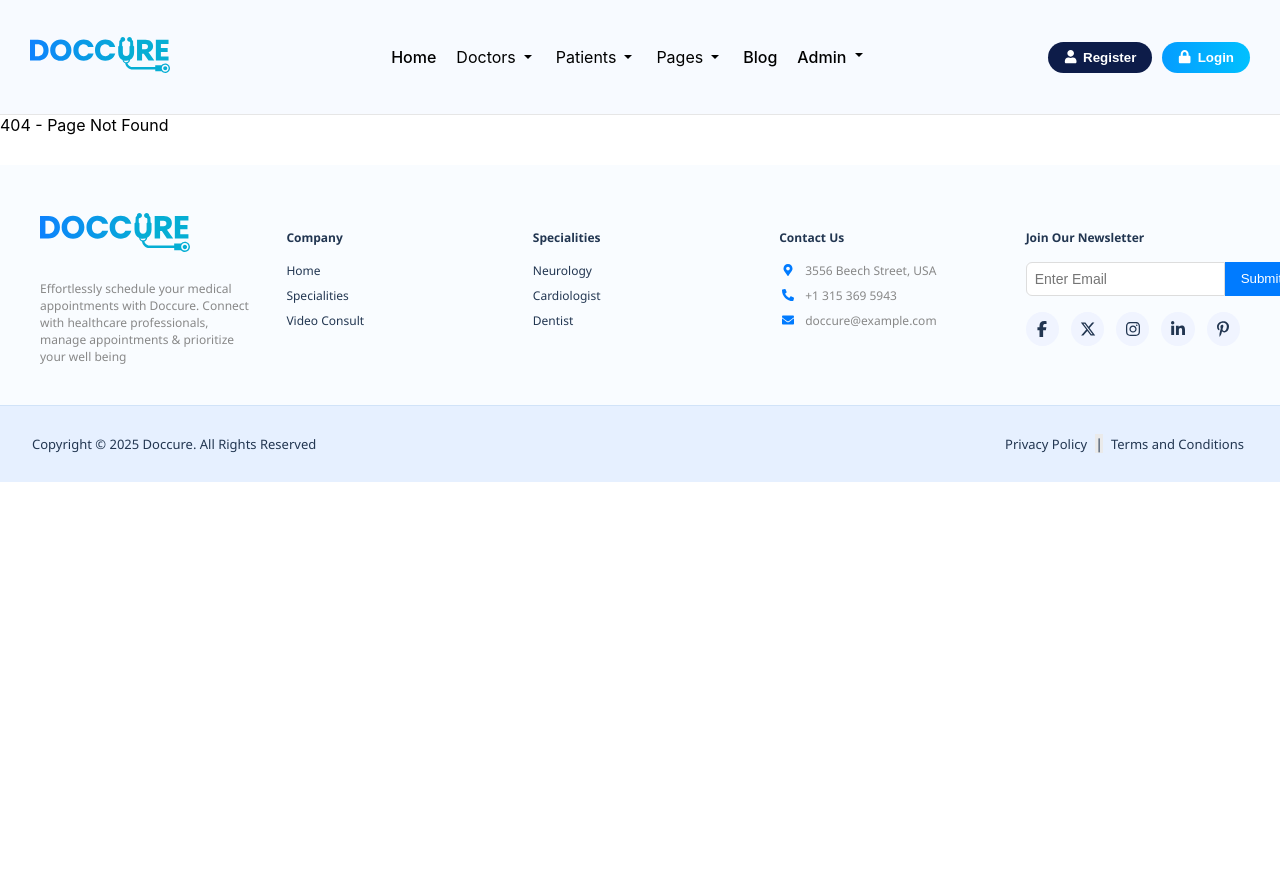
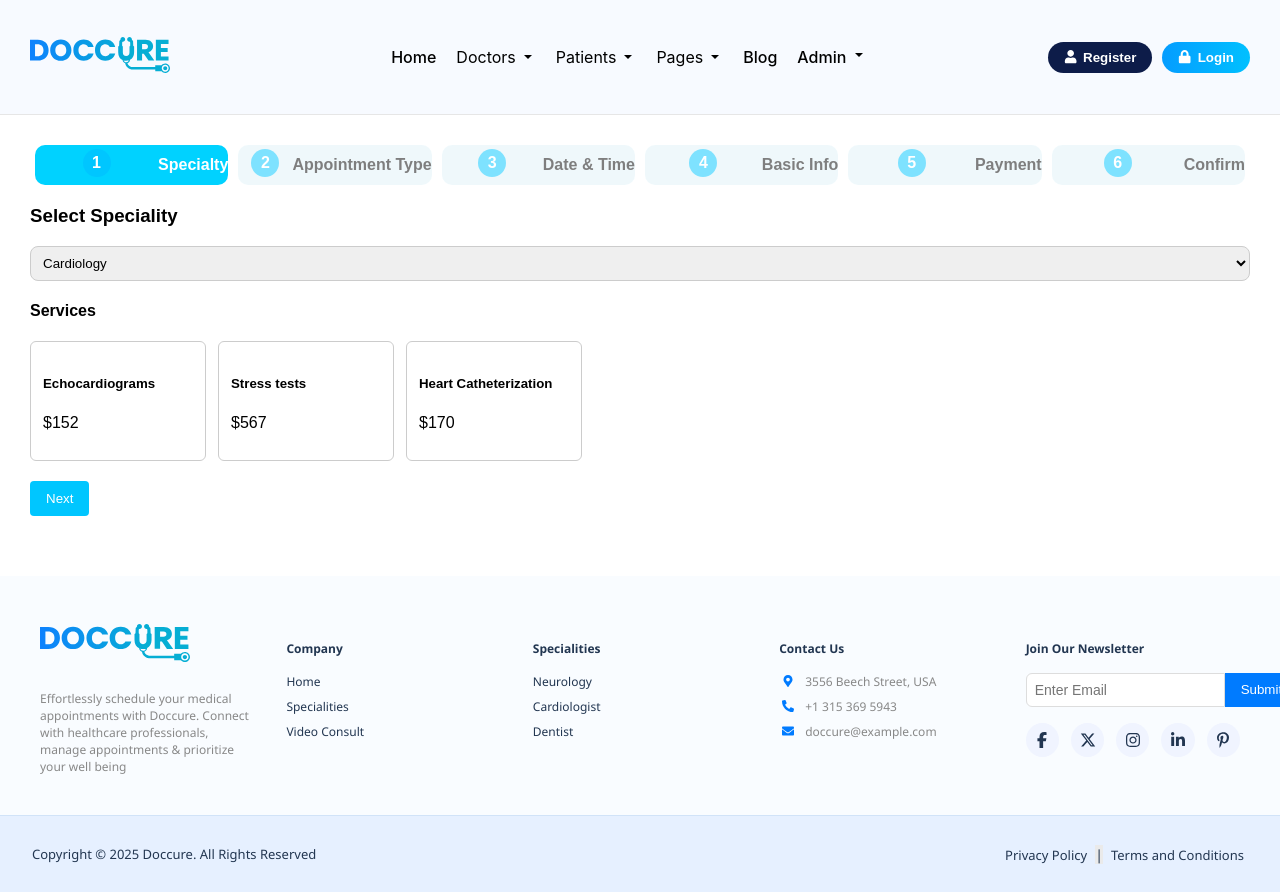
Before and after one commit to harshthakkar-code/Healthcare-App, a React (Create React App) app in the folder frontend/: page /book-appointment in a window 1280 px wide. Before the commit the page ends 800 px from the top, so only its background shows below. Built offline with nearby package versions, Linux system fonts and the light colour scheme.

Commit message:
Changes for BE

```diff
--- a/frontend/src/App.js
+++ b/frontend/src/App.js
@@ -11,6 +11,7 @@ import ForgotPassword from './pages/ForgotPassword';
 import RegisterRouter from './pages/RegisterRouter';
 import PatientRegisterRouter from './pages/PatientRegisterRouter';
 import DoctorList from './pages/DoctorList';
+import BookAppointment from './pages/BookAppointment';
 
 function App() {
   return (
@@ -27,6 +28,7 @@ function App() {
           <Route path="/forgotpassword" element={<ForgotPassword />} />
           <Route path="/doctor-register" element={<RegisterRouter />} />
           <Route path="/patient-registration" element={<PatientRegisterRouter />} />
+          <Route path="/book-appointment" element={<BookAppointment />} />
 
           <Route path="/doctors" element={<DoctorList />} />
           {/* Add other routes here */}
--- /dev/null
+++ b/frontend/src/pages/BookAppointment.css
@@ -0,0 +1,76 @@
+.appointment-container {
+  padding: 30px;
+  font-family: sans-serif;
+}
+
+.step-header {
+  display: flex;
+  justify-content: space-between;
+  margin-bottom: 20px;
+}
+
+.step {
+  text-align: center;
+  flex: 1;
+  opacity: 0.5;
+}
+
+.step.active,
+.step.done {
+  font-weight: bold;
+  opacity: 1;
+}
+
+.step-number {
+  border-radius: 50%;
+  background: #00c6ff;
+  color: white;
+  width: 28px;
+  height: 28px;
+  margin: 0 auto 5px;
+  display: flex;
+  align-items: center;
+  justify-content: center;
+}
+
+.step-content input,
+.step-content select {
+  display: block;
+  margin: 10px 0;
+  padding: 8px;
+  width: 100%;
+}
+
+.services-grid {
+  display: flex;
+  gap: 12px;
+  flex-wrap: wrap;
+}
+
+.service-box {
+  padding: 12px;
+  border: 1px solid #ccc;
+  border-radius: 6px;
+  width: 150px;
+  cursor: pointer;
+}
+
+.service-box.selected {
+  border-color: #00c6ff;
+  background-color: #e7f9ff;
+}
+
+.navigation {
+  display: flex;
+  justify-content: space-between;
+  margin-top: 20px;
+}
+
+button {
+  padding: 10px 16px;
+  background: #00c6ff;
+  border: none;
+  color: white;
+  cursor: pointer;
+  border-radius: 4px;
+}
--- /dev/null
+++ b/frontend/src/pages/BookAppointment.js
@@ -0,0 +1,156 @@
+import React, { useState } from "react";
+import "./BookAppointment.css"; // Create this for styling
+
+const BookAppointment = () => {
+  const [step, setStep] = useState(1);
+  const [formData, setFormData] = useState({
+    doctor: "Dr. Michael Brown",
+    specialty: "Cardiology",
+    selectedService: "",
+    appointmentType: "",
+    date: "",
+    time: "",
+    patientName: "",
+    patientEmail: "",
+    paymentMethod: "",
+  });
+
+  const nextStep = () => setStep((s) => s + 1);
+  const prevStep = () => setStep((s) => s - 1);
+
+  const handleChange = (e) => {
+    setFormData({ ...formData, [e.target.name]: e.target.value });
+  };
+
+  const handleServiceSelect = (service) => {
+    setFormData({ ...formData, selectedService: service });
+  };
+
+  const handleSubmit = () => {
+    console.log("Final Appointment Data:", formData);
+    // Submit to backend
+  };
+
+  return (
+    <div className="appointment-container">
+      <div className="step-header">
+        {["Specialty", "Appointment Type", "Date & Time", "Basic Info", "Payment", "Confirm"].map((label, index) => (
+          <div key={index} className={`step ${step === index + 1 ? "active" : step > index + 1 ? "done" : ""}`}>
+            <div className="step-number">{step > index + 1 ? "✓" : index + 1}</div>
+            <div className="step-label">{label}</div>
+          </div>
+        ))}
+      </div>
+
+      {/* Step Contents */}
+      <div className="step-content">
+        {step === 1 && (
+          <>
+            <h3>Select Speciality</h3>
+            <select name="specialty" value={formData.specialty} onChange={handleChange}>
+              <option value="Cardiology">Cardiology</option>
+              <option value="Psychology">Psychology</option>
+              <option value="Neurology">Neurology</option>
+            </select>
+
+            <h4>Services</h4>
+            <div className="services-grid">
+              {["Echocardiograms", "Stress tests", "Heart Catheterization"].map((s, i) => (
+                <div
+                  key={i}
+                  className={`service-box ${formData.selectedService === s ? "selected" : ""}`}
+                  onClick={() => handleServiceSelect(s)}
+                >
+                  <h5>{s}</h5>
+                  <p>${(Math.random() * 500 + 100).toFixed(0)}</p>
+                </div>
+              ))}
+            </div>
+          </>
+        )}
+
+        {step === 2 && (
+          <>
+            <h3>Select Appointment Type</h3>
+            <label>
+              <input
+                type="radio"
+                name="appointmentType"
+                value="In-Person"
+                checked={formData.appointmentType === "In-Person"}
+                onChange={handleChange}
+              />
+              In-Person
+            </label>
+            <label>
+              <input
+                type="radio"
+                name="appointmentType"
+                value="Virtual"
+                checked={formData.appointmentType === "Virtual"}
+                onChange={handleChange}
+              />
+              Virtual
+            </label>
+          </>
+        )}
+
+        {step === 3 && (
+          <>
+            <h3>Date & Time</h3>
+            <input type="date" name="date" value={formData.date} onChange={handleChange} />
+            <input type="time" name="time" value={formData.time} onChange={handleChange} />
+          </>
+        )}
+
+        {step === 4 && (
+          <>
+            <h3>Basic Information</h3>
+            <input
+              type="text"
+              name="patientName"
+              placeholder="Your Name"
+              value={formData.patientName}
+              onChange={handleChange}
+            />
+            <input
+              type="email"
+              name="patientEmail"
+              placeholder="Your Email"
+              value={formData.patientEmail}
+              onChange={handleChange}
+            />
+          </>
+        )}
+
+        {step === 5 && (
+          <>
+            <h3>Payment Method</h3>
+            <select name="paymentMethod" value={formData.paymentMethod} onChange={handleChange}>
+              <option value="">Select Method</option>
+              <option value="Card">Credit/Debit Card</option>
+              <option value="UPI">UPI</option>
+              <option value="Cash">Cash at Clinic</option>
+            </select>
+          </>
+        )}
+
+        {step === 6 && (
+          <>
+            <h3>Confirm Your Appointment</h3>
+            <pre>{JSON.stringify(formData, null, 2)}</pre>
+            <button onClick={handleSubmit}>Confirm Booking</button>
+          </>
+        )}
+      </div>
+
+      {/* Navigation */}
+      <div className="navigation">
+        {step > 1 && <button onClick={prevStep}>Back</button>}
+        {step < 6 && <button onClick={nextStep}>Next</button>}
+      </div>
+    </div>
+  );
+};
+
+export default BookAppointment;
--- a/frontend/src/pages/Login.css
+++ b/frontend/src/pages/Login.css
@@ -63,7 +63,7 @@
   text-decoration: none;
 }
 
-.options {
+.options1 {
   display: flex;
   justify-content: space-between;
   font-size: 13px;
@@ -71,7 +71,7 @@
   margin-bottom: 20px;
 }
 
-.signin-btn {
+.signin-btn-1 {
   width: 100%;
   background: linear-gradient(to right, #0080ff, #00c6ff);
   color: #fff;
@@ -83,14 +83,14 @@
   margin-bottom: 16px;
 }
 
-.divider {
+.divider1 {
   text-align: center;
   margin: 12px 0;
   font-size: 14px;
   color: #999;
 }
 
-.social-btn {
+.social-btn-1 {
   width: 100%;
   padding: 10px;
   font-size: 14px;
@@ -104,7 +104,7 @@
   justify-content: center;
 }
 
-.google {
+.google1 {
   background: #fff;
   border: 1px solid #ccc;
 }
@@ -124,3 +124,9 @@
   color: #007bff;
   text-decoration: none;
 }
+
+.login-form input[type="checkbox"] {
+  /* margin-right: 5px; */
+  width: 20px !important;
+  /* height: 20px */
+}
--- a/frontend/src/pages/Login.js
+++ b/frontend/src/pages/Login.js
@@ -46,7 +46,7 @@ const Login = () => {
           </div>
           <input type="password" placeholder="Enter your password" required value={password} onChange={e => setPassword(e.target.value)} />
 
-          <div className="options">
+          <div className="options1">
             <label>
               <input type="checkbox" /> Remember Me
             </label>
@@ -57,9 +57,9 @@ const Login = () => {
 
           <button type="submit" className="signin-btn" disabled={loading}>{loading ? 'Signing in...' : 'Sign in'}</button>
 
-          <div className="divider">or</div>
+          <div className="divider1">or</div>
 
-          <button type="button" className="social-btn google">
+          <button className="social-btn-1 google1">
             <img src="https://img.icons8.com/color/16/000000/google-logo.png" alt="Google" />
             Sign in With Google
           </button>
```
Also changed, not shown: 1 other file (tests, documents, lock files or other folders).
